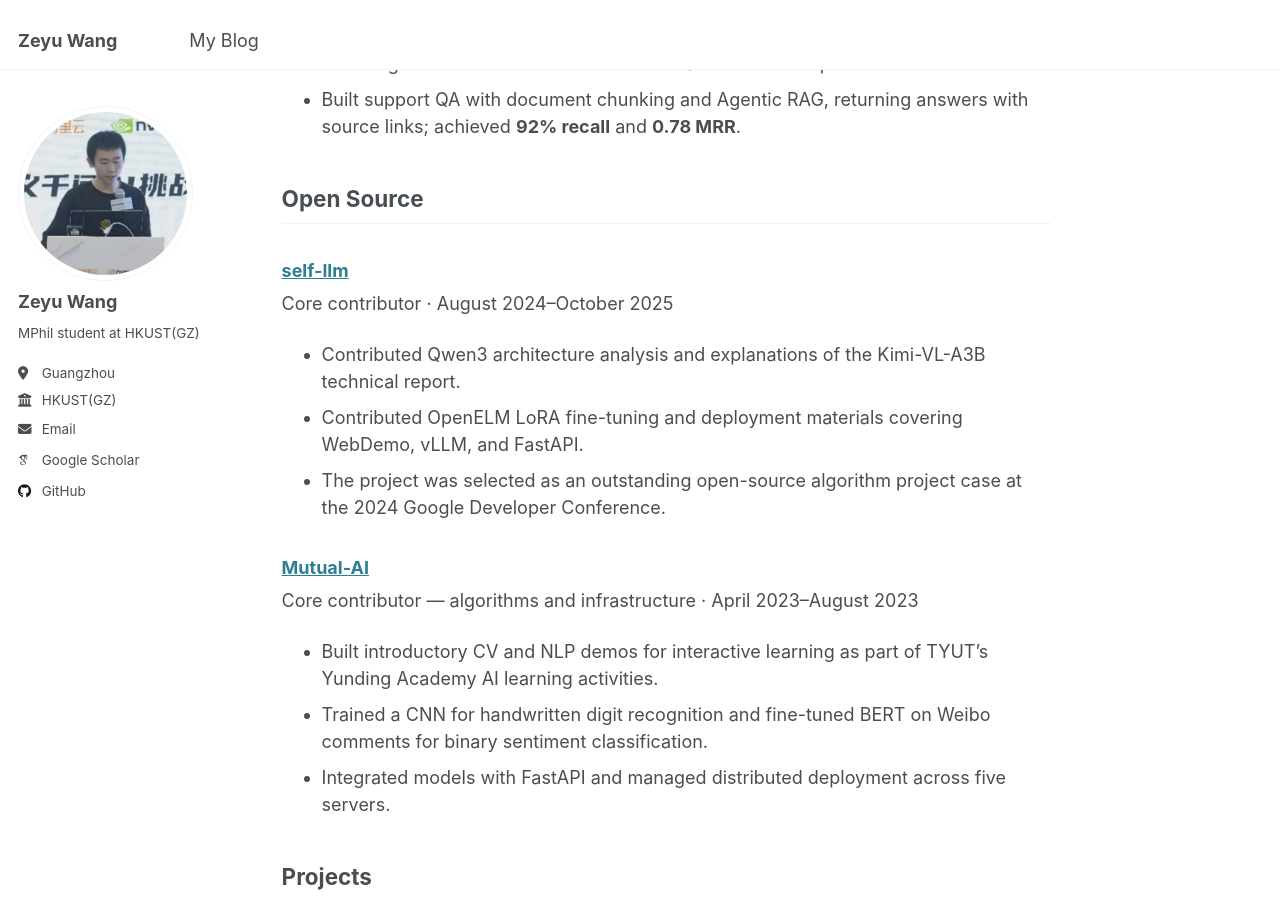
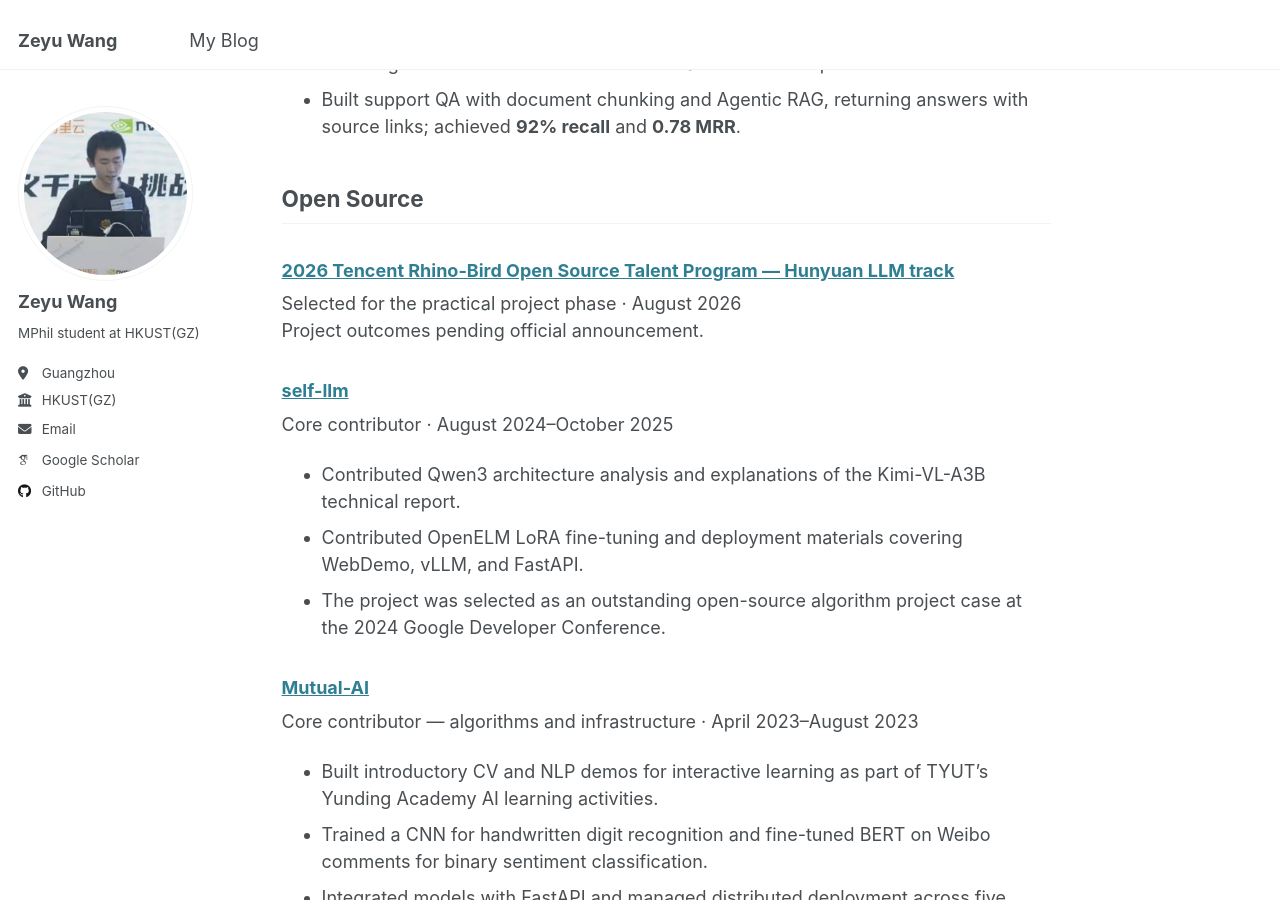
Before and after one commit to moyitech/moyitech.github.io, a Jekyll site: the page built from _pages/cv.md, in a window 1280 px wide and 900 px high, scrolled down 2957 px. Built offline with Jekyll 4.4.1, drawn with Linux system fonts in a browser that asks for light colours; some web fonts are replaced.

Commit message:
Add 2026 Tencent Rhino-Bird Hunyuan selection

```diff
--- a/_pages/cv.md
+++ b/_pages/cv.md
@@ -89,6 +89,11 @@ December 2023–June 2024
 
 ## Open Source
 
+### [2026 Tencent Rhino-Bird Open Source Talent Program — Hunyuan LLM track](https://opensource.tencent.com/summer-of-code/)
+
+Selected for the practical project phase · August 2026<br>
+Project outcomes pending official announcement.
+
 ### [self-llm](https://github.com/datawhalechina/self-llm)
 
 Core contributor · August 2024–October 2025
```
Also changed, not shown: _pages/about.md (+1 -0 lines).
